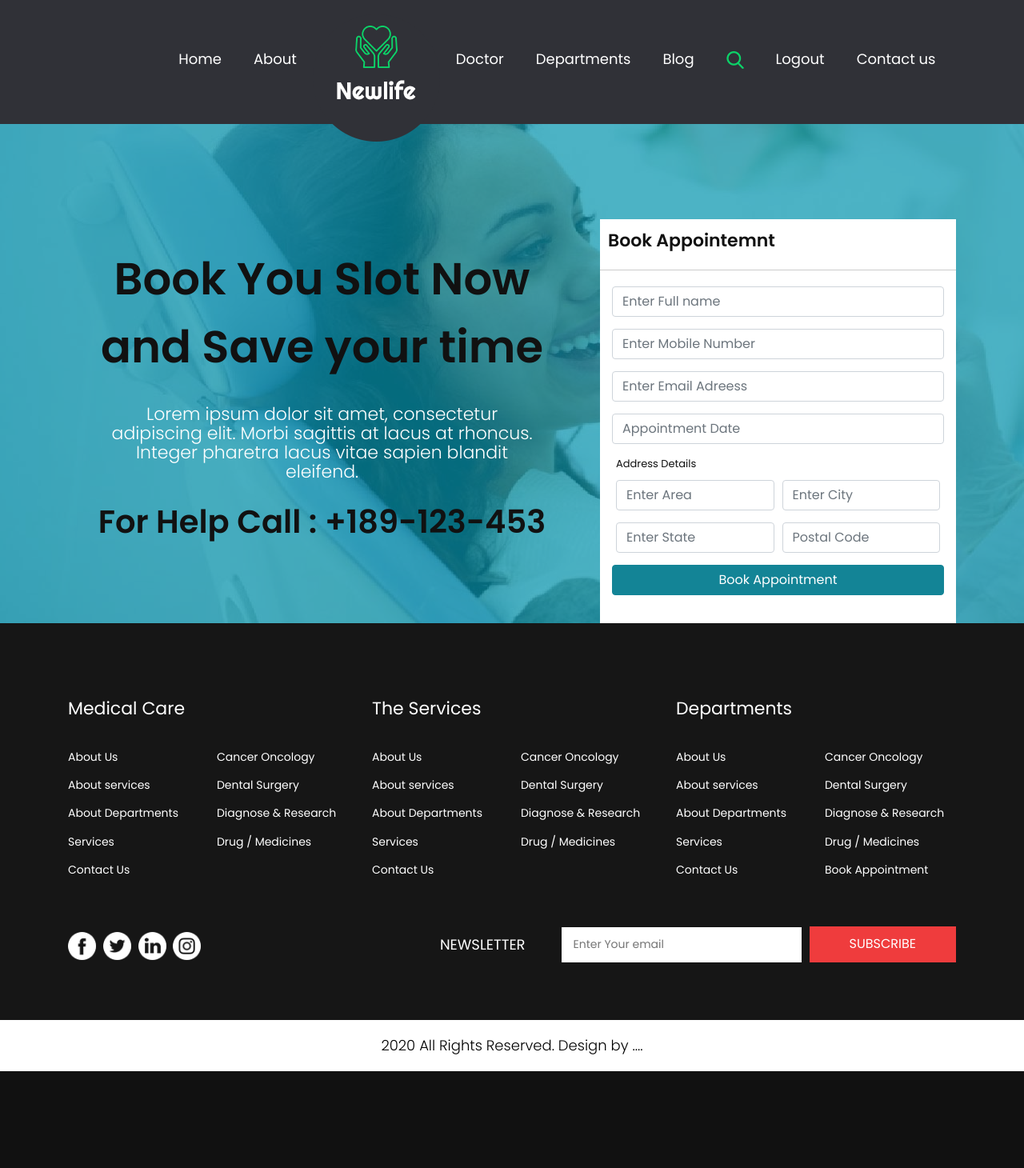
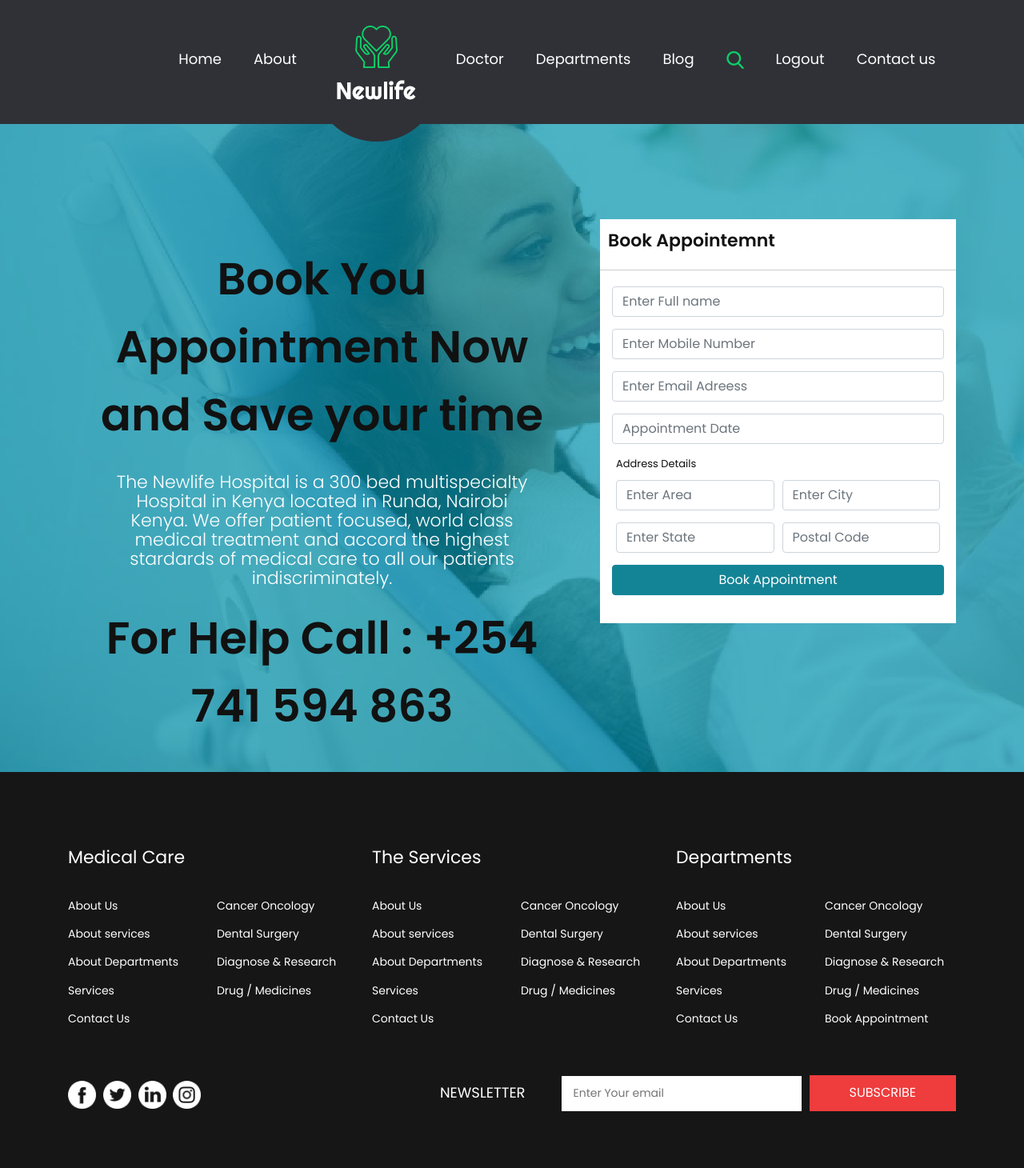
Before and after one commit to Curtisjesse/project, a Django app: page /appointment/ in a window 1280 px wide. Shown: the top 1460 px of the page at 80% size. Before the commit the page ends 1339 px from the top, so only its background shows below. Run offline with Django 4.2, Linux system fonts and the light colour scheme; the visitor is signed in with stand-in values (Sample User, id 1); some libraries are stand-ins or nearby versions.

Commit message:
appointment

```diff
--- a/web/templates/appointment.html
+++ b/web/templates/appointment.html
@@ -20,10 +20,9 @@
     <div class="row no-margin">
       <div class="col-sm-7">
         <div class="content">
-          <h1>Book You Slot Now and Save your time</h1>
-          <p>Lorem ipsum dolor sit amet, consectetur adipiscing elit. Morbi sagittis at lacus at rhoncus. Integer
-            pharetra lacus vitae sapien blandit eleifend. </p>
-          <h2>For Help Call : +189-123-453</h2>
+          <h1>Book You Appointment Now and Save your time</h1>
+          <p>The Newlife Hospital is a 300 bed multispecialty Hospital in Kenya located in Runda, Nairobi Kenya. We offer patient focused, world class medical treatment and accord the highest stardards of medical care to all our patients indiscriminately. </p>
+          <h1>For Help Call : +254 741 594 863</h1>
         </div>
       </div>
       <div class="col-sm-5">
```
